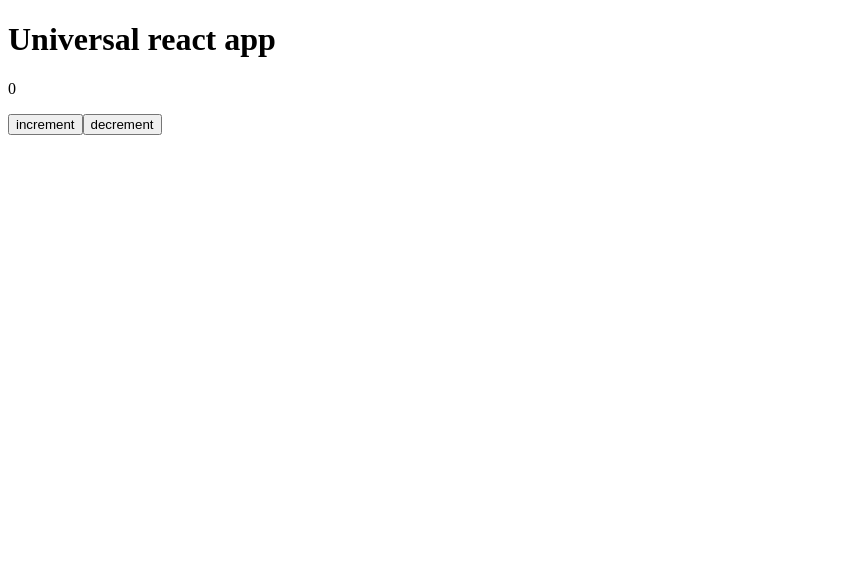
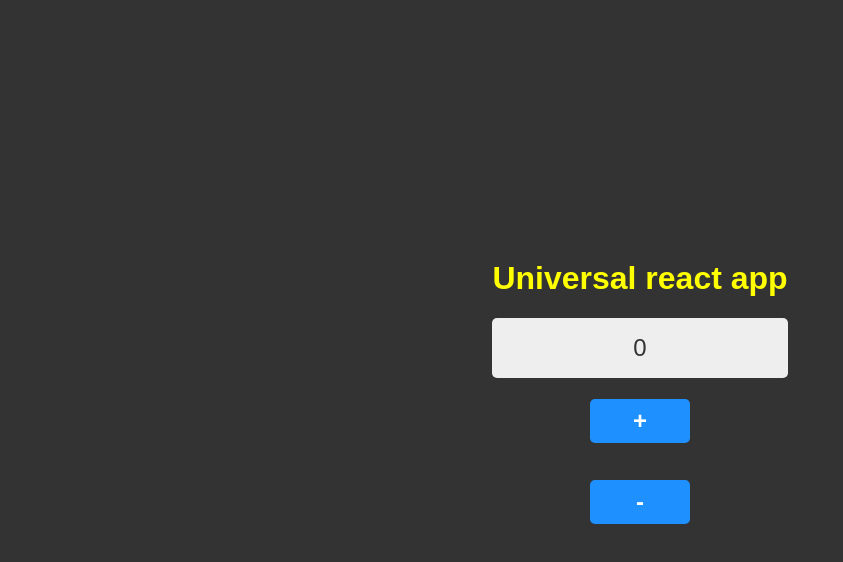
Before and after one commit to notAro14/react-SSR-starter, a React app: page / in a window 1280 px wide. Shown: the top 562 px of the page, without its empty margins (0-843 px from the left). Built offline with nearby package versions, Linux system fonts and the light colour scheme; the HTML template or start-up script is replaced by a standard one.

Commit message:
Configure Styled components for SSR

```diff
--- a/package.json
+++ b/package.json
@@ -22,11 +22,13 @@
   "license": "ISC",
   "dependencies": {
     "express": "^4.17.1",
+    "html-react-parser": "^1.2.4",
     "html-webpack-harddisk-plugin": "^1.0.2",
     "html-webpack-plugin": "^5.0.0",
     "prop-types": "^15.7.2",
     "react": "^17.0.1",
     "react-dom": "^17.0.1",
+    "styled-components": "^5.2.1",
     "webpack-manifest-plugin": "^3.0.0",
     "webpack-node-externals": "^2.5.2"
   },
--- a/src/App.js
+++ b/src/App.js
@@ -1,17 +1,85 @@
 import React from 'react';
+import styled, { createGlobalStyle } from 'styled-components';
+
+const Button = styled.button`
+  background-color: dodgerblue;
+  border: none;
+  border-radius: 5px;
+  color: white;
+  display: block;
+  font-size: 1.5rem;
+  font-weight: 900;
+  margin-bottom: 1rem;
+  padding: 0.5rem;
+  width: 100px;
+  &:hover {
+    cursor: pointer;
+  }
+`;
+
+const Container = styled.main`
+  align-items: center;
+  flex-direction: column;
+  height: 300px;
+  display: flex;
+  justify-content: space-around;
+`;
+
+const Layout = styled.div`
+  align-items: center;
+  display: flex;
+  height: 100vh;
+  justify-content: center;
+`;
+
+const P = styled.p`
+  background-color: #eee;
+  border-radius: 5px;
+  color: #333;
+  padding: 1rem;
+  font-size: 1.5rem;
+  text-align: center;
+  width: 100%;
+`;
+
+const Title = styled.h1`
+  color: yellow;
+  font-weight: 900;
+`;
+
+const GlobalStyles = createGlobalStyle`
+  * {
+    box-sizing: border-box;
+    margin: 0;
+    padding: 0;
+  }
+  html {
+    scroll-behavior: smooth
+  }
+  body {
+    background-color: #333;
+    color: #eee;
+    font-family: sans-serif
+  }
+`;
 
 export default function App() {
   const [count, setCount] = React.useState(0);
   return (
-    <div>
-      <h1>Universal react app</h1>
-      <p>{count}</p>
-      <button type="button" onClick={() => setCount(count + 1)}>
-        increment
-      </button>
-      <button type="button" onClick={() => setCount(count - 1)}>
-        decrement
-      </button>
-    </div>
+    <>
+      <GlobalStyles />
+      <Layout>
+        <Container>
+          <Title>Universal react app</Title>
+          <P>{count}</P>
+          <Button type="button" onClick={() => setCount(count + 1)}>
+            +
+          </Button>
+          <Button type="button" onClick={() => setCount(count - 1)}>
+            -
+          </Button>
+        </Container>
+      </Layout>
+    </>
   );
 }
```
Also changed, not shown: src/html.js (+9 -4 lines), src/server/index.js (+21 -6 lines), 1 other file (tests, documents, lock files or other folders).
